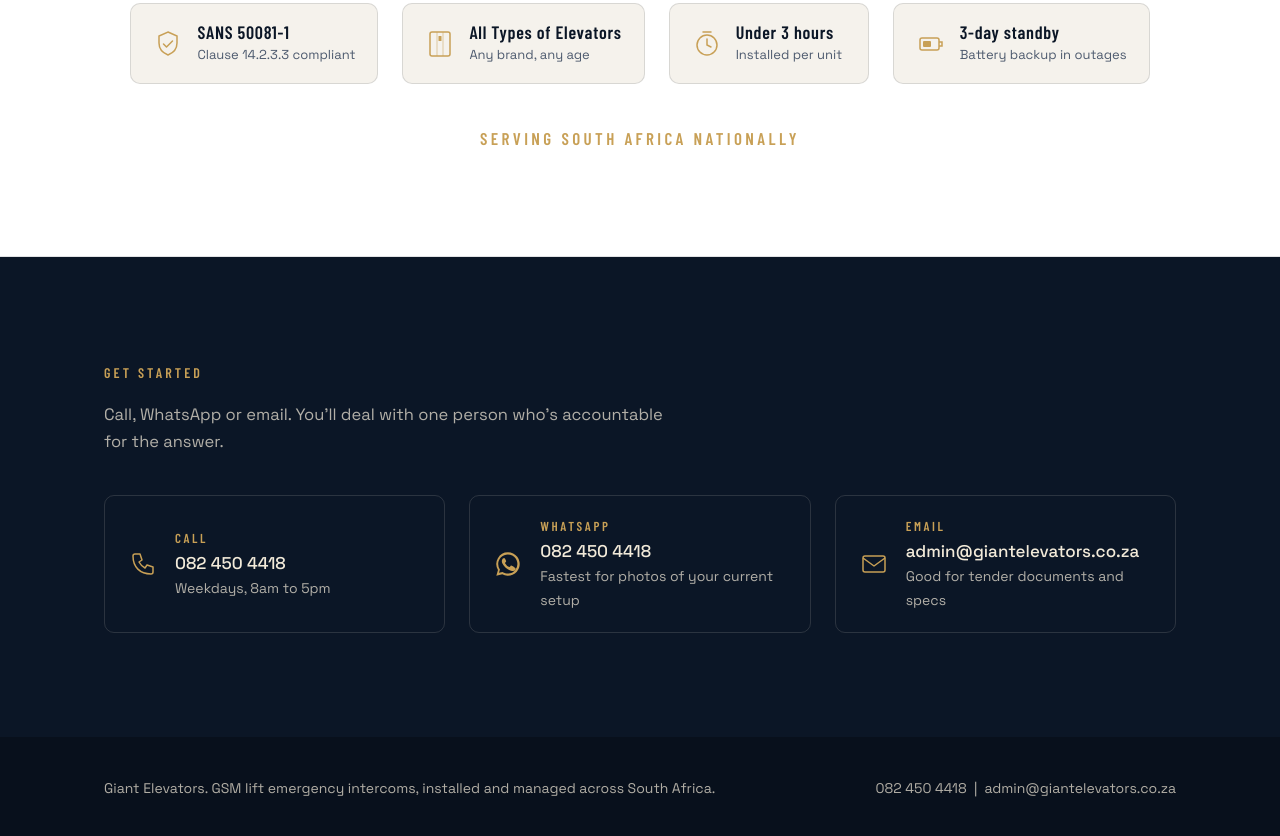
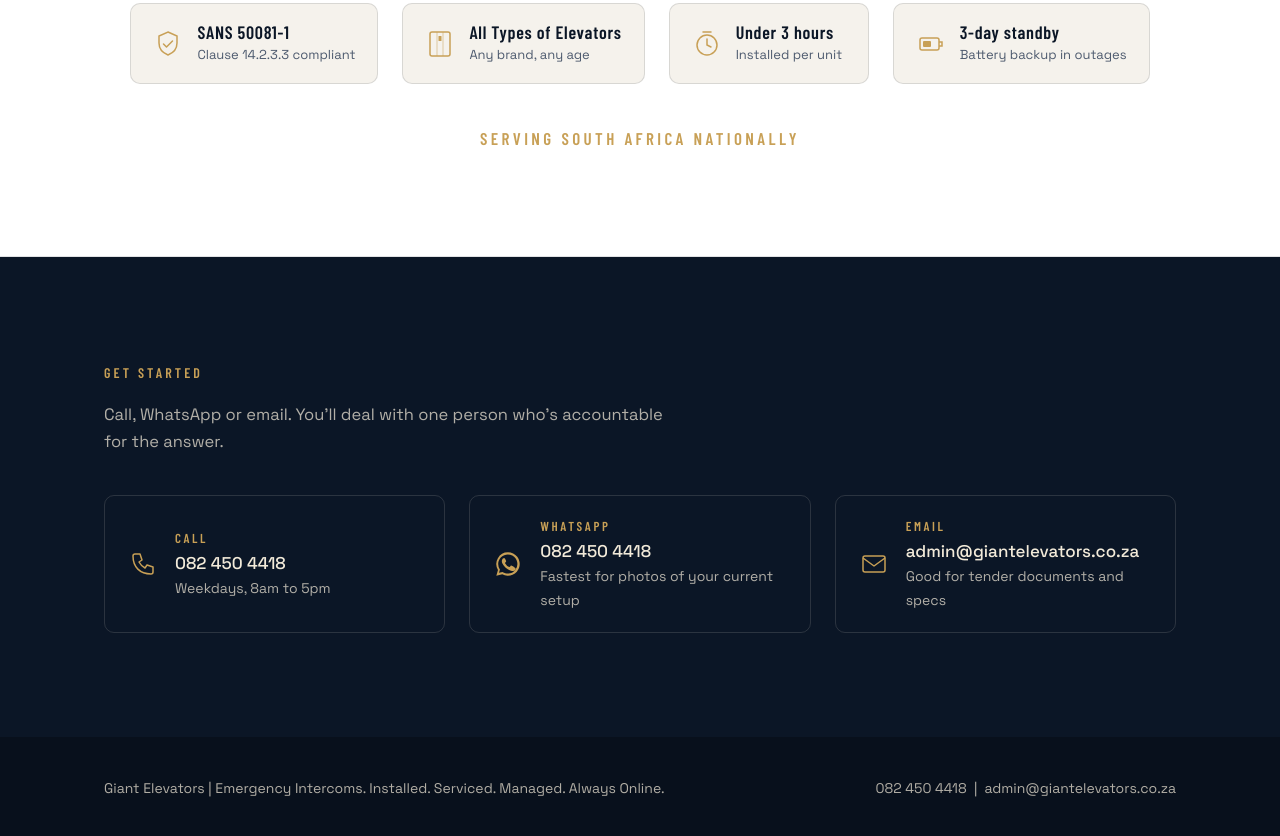
Before and after one commit to mnjbzgh6dw-debug/giant-elevators-website, a plain HTML site: page index.html in a window 1280 px wide. Shown: the part 2883-3719 px from the top of the page. Drawn offline with nearby package versions, Linux system fonts and the light colour scheme.

Commit message:
Update footer tagline
Co-Authored-By: Claude Sonnet 5.5 <noreply@anthropic.com>

```diff
--- a/index.html
+++ b/index.html
@@ -530,7 +530,7 @@ footer{background:#08101c;color:var(--cream-dim);padding:var(--space-4) 0;font-s
 
 <footer>
   <div class="container footer-inner">
-    <span>Giant Elevators. GSM lift emergency intercoms, installed and managed across South Africa.</span>
+    <span>Giant Elevators | Emergency Intercoms. Installed. Serviced. Managed. Always Online.</span>
     <span>082 450 4418 &nbsp;|&nbsp; admin@giantelevators.co.za</span>
   </div>
 </footer>
```
